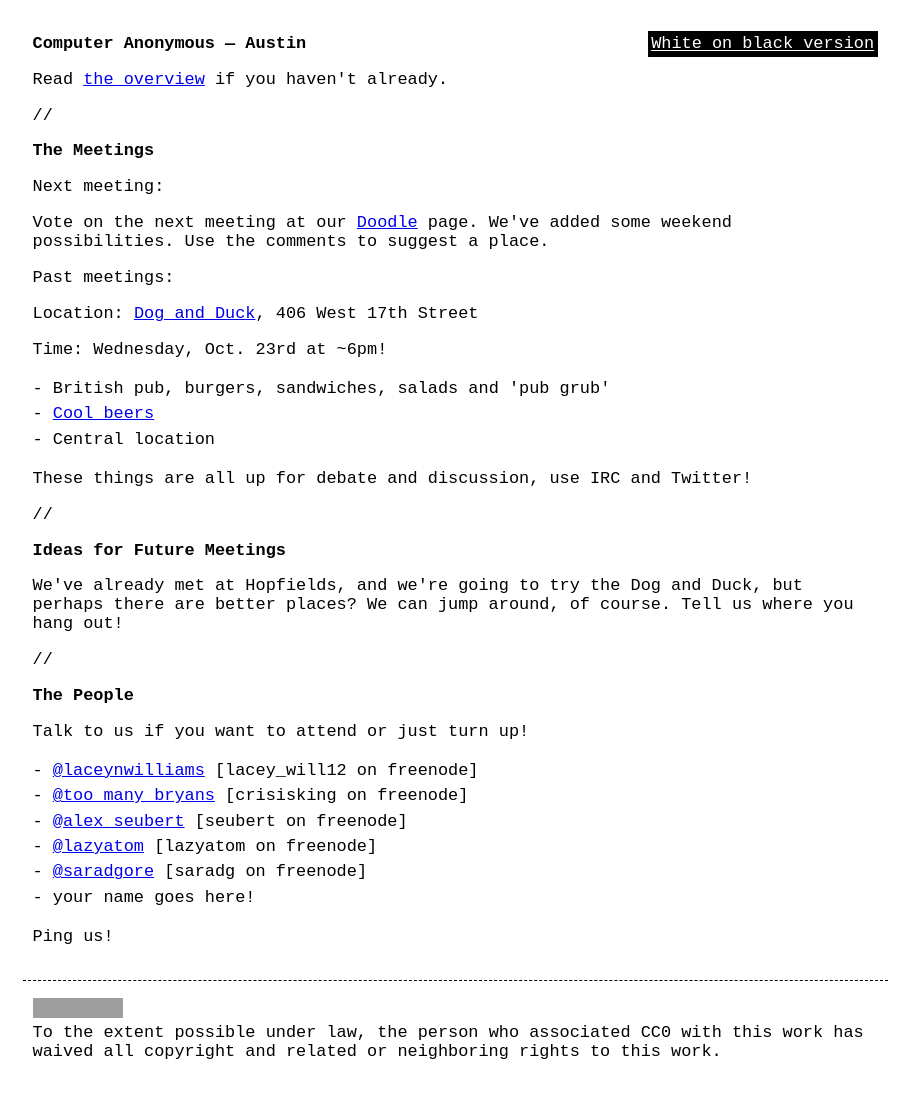
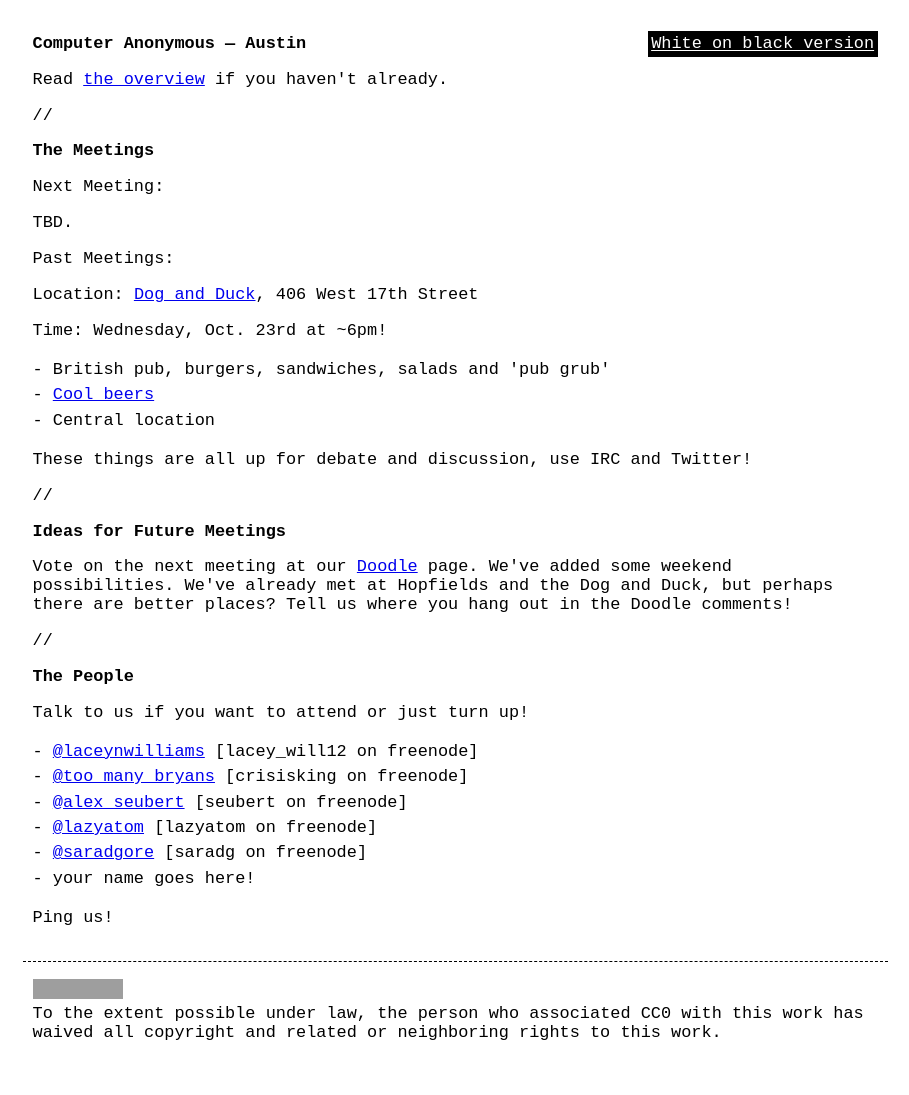
Before and after one commit to computeranonymous/computer, a Jekyll site: the page built from us_austin.html, in a window 1280 px wide. Shown: the whole page, without its empty margins (185-1094 px from the left). Built offline with Jekyll 4.4.1, drawn with Linux system fonts in a browser that asks for light colours; grey boxes are pictures that could not be loaded.

Commit message:
Moved Doodle link to lower subhead
Moved Doodle poll to "Ideas for Future Meetings" header. Made header capitalization consistent. I'm an over-editor.

```diff
--- a/us_austin.html
+++ b/us_austin.html
@@ -10,10 +10,10 @@ title: Computer Anonymous - Austin
 
 <h2>The Meetings</h2>
 
-<p>Next meeting:</p>
-<p>Vote on the next meeting at our <a href="http://doodle.com/nnv6zs8wkuy4s5yy">Doodle</a> page. We've added some weekend possibilities. Use the comments to suggest a place.</p>
+<p>Next Meeting:</p>
+<p>TBD.</p>
 
-<p>Past meetings:</p>
+<p>Past Meetings:</p>
 
 <p>Location: <a href="http://www.dogandduckpub.com/">Dog and Duck</a>, 406 West 17th Street</p>
 <p>Time: Wednesday, Oct. 23rd at ~6pm!</p>
@@ -29,7 +29,7 @@ title: Computer Anonymous - Austin
 
 <h3>Ideas for Future Meetings</h3>
 
-<p>We've already met at Hopfields, and we're going to try the Dog and Duck, but perhaps there are better places? We can jump around, of course. Tell us where you hang out!</p>
+<p>Vote on the next meeting at our <a href="http://doodle.com/nnv6zs8wkuy4s5yy">Doodle</a> page. We've added some weekend possibilities. We've already met at Hopfields and the Dog and Duck, but perhaps there are better places? Tell us where you hang out in the Doodle comments!</p>
 
 <p>//</p>
 
```
